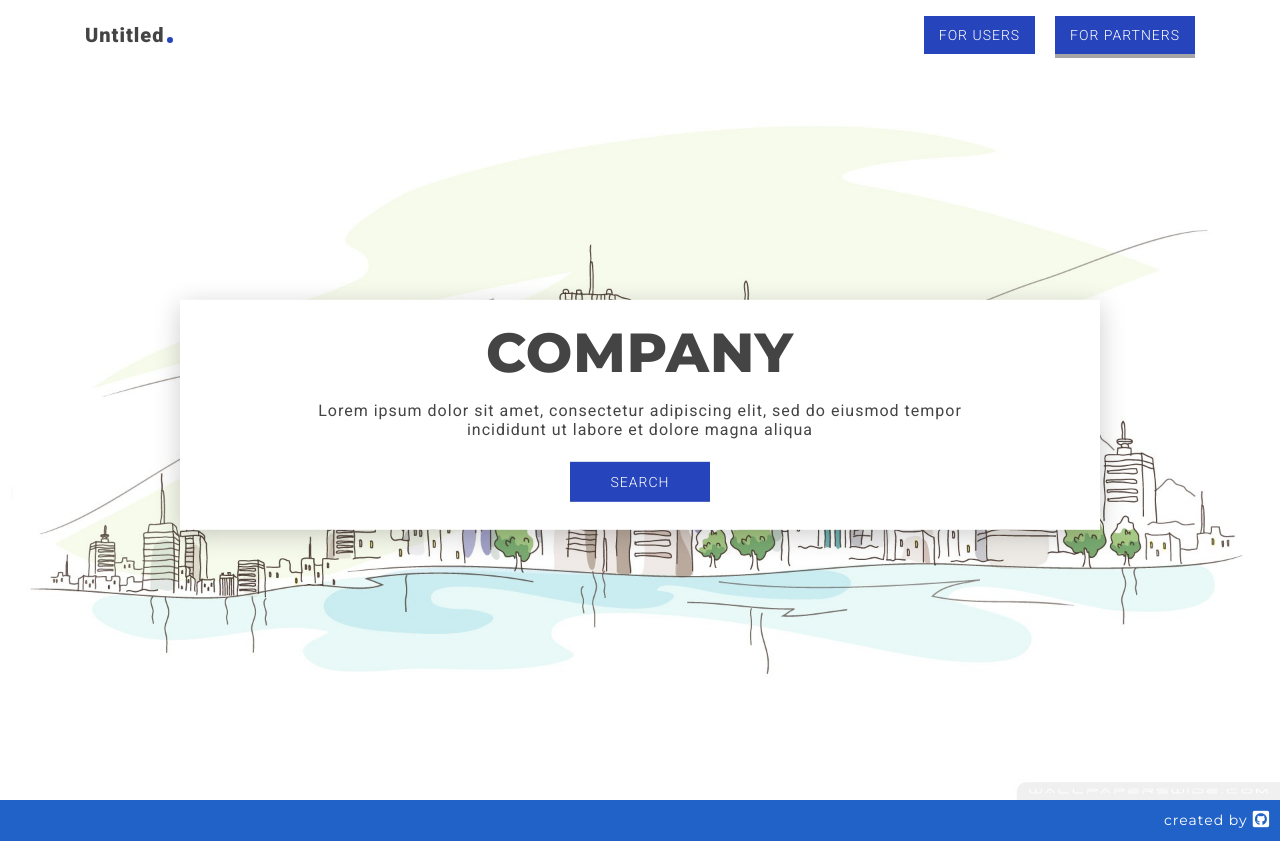
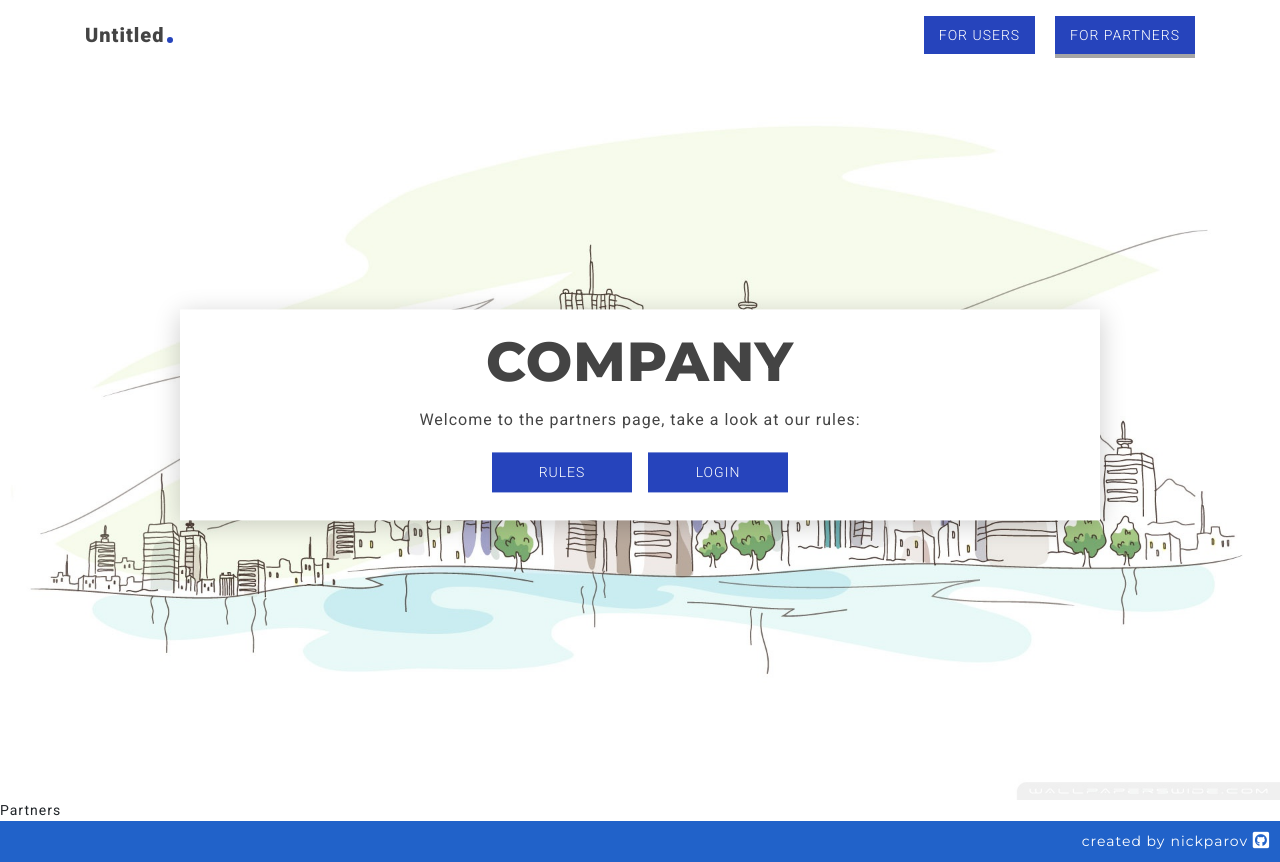
Before and after one commit to nickparov/Marketing_Platform_React, a React (Create React App) app: page /partners in a window 1280 px wide. Before the commit the page ends 841 px from the top, so only its background shows below. Built offline with nearby package versions, Linux system fonts and the light colour scheme.

Commit message:
+ router update

```diff
--- a/src/App.js
+++ b/src/App.js
@@ -3,18 +3,23 @@ import { Route, Switch} from 'react-router-dom';
 
 import './assets/css/style.css';
 
+import Wrapper from './containers/Wrapper/Wrapper';
+
+const PartnersPage = lazy(() => import('./containers/PartnersPage/PartnersPage'));
 const UsersPage = lazy(() => import('./containers/UsersPage/UsersPage'));
 
 class App extends Component {
+
   render() {
     return (
-      <div className="App">
-      <Suspense fallback={<div>Loading...</div>}>
-        <Switch>
-          <Route path="/" render={() => <UsersPage/>}/>
-        </Switch>
-      </Suspense>
-      </div>
+      <Wrapper>
+        <Suspense fallback={<div>Loading...</div>}>
+          <Switch>
+            <Route path="/partners" exact render={(props) => <PartnersPage {...props}/>}/>
+            <Route path="/" render={(props) => <UsersPage {...props}/>}/>
+          </Switch>
+        </Suspense>
+      </Wrapper>
     );
   }
 }
--- /dev/null
+++ b/src/components/BannerBtns/BannerBtns.js
@@ -0,0 +1,37 @@
+import React from 'react';
+import { Link } from 'react-router-dom';
+
+export default function BannerBtns(props) {
+
+  let buttons = null;
+  if(props.page == 'users') {
+    buttons = (
+        <Link
+            to='/search' exact
+            className="btn btn-theme">
+                Search
+        </Link>
+    );
+  } else {
+    buttons = (
+      <>
+        <Link
+            to='/rules' exact
+            className="btn btn-theme">
+                Rules
+        </Link>
+        <Link
+            to='/login' exact
+            className="btn btn-theme">
+                Login
+        </Link>
+      </>
+    );
+  }
+
+  return (
+    <div className="btn-bar">
+       { buttons }
+    </div>
+  )
+}
--- a/src/components/Footer/Footer.js
+++ b/src/components/Footer/Footer.js
@@ -4,7 +4,7 @@ export default function Footer() {
   return (
     <div className="d-flex justify-content-end footer font-alt">
        <p style={{padding: '0 5px', margin: 0}}>created by</p>
-       <a href="https://github.com/nickparov"><i className="fab fa-github-square fa-lg"></i></a>
+       <a href="https://github.com/nickparov">nickparov <i className="fab fa-github-square fa-lg"></i></a>
     </div>
   )
 }
--- a/src/components/MainBanner/MainBanner.js
+++ b/src/components/MainBanner/MainBanner.js
@@ -1,4 +1,8 @@
 import React, { Component } from 'react';
+
+import { withRouter } from 'react-router-dom';
+
+import BannerBtns from '../BannerBtns/BannerBtns.js';
 
 // assets
 import bg_image from '../../assets/img/banner.jpg';
@@ -10,8 +14,20 @@ import {
     Col
 } from 'reactstrap';
 
-export default class MainBanner extends Component {
+class MainBanner extends Component {
+
   render() {
+    let caption = null;
+    let btns = null;
+
+    if(this.props.location.pathname.includes('partners')) {
+      caption = "Welcome to the partners page, take a look at our rules:";
+      btns = <BannerBtns page="partners"/>;
+    } else {
+      caption = "Welcome to the users page!";
+      btns = <BannerBtns page="users"/>;
+    }
+
     return (
          <section id="home" className="home-banner" style={{backgroundImage: `url(${bg_image})`}}>
            <Container>
@@ -19,10 +35,8 @@ export default class MainBanner extends Component {
                     <Col md="10">
                         <div className="home-text-center text-center feature-box-02">
                             <h1 className="font-alt">Company</h1>
-                            <h3>Lorem ipsum dolor sit amet, consectetur adipiscing elit, sed do eiusmod tempor incididunt ut labore et dolore magna aliqua</h3>
-                            <div className="btn-bar">
-                                <a href="index.html#services" className="btn btn-theme">Search</a>
-                            </div>
+                            <h3>{ caption }</h3>
+                            { btns }
                         </div>
                     </Col>
                 </Row>
@@ -31,3 +45,5 @@ export default class MainBanner extends Component {
     )
   }
 }
+
+export default withRouter(MainBanner);
--- /dev/null
+++ b/src/containers/PartnersPage/PartnersPage.js
@@ -0,0 +1,14 @@
+import React, { Component } from 'react'
+
+class PartnersPage extends Component {
+
+
+  render() {
+    return (
+      <div>
+        Partners
+      </div>
+    )
+  }
+}
+export default PartnersPage;
--- a/src/containers/UsersPage/UsersPage.js
+++ b/src/containers/UsersPage/UsersPage.js
@@ -1,15 +1,15 @@
 import React, { Component } from 'react';
 
-// UI
-import MainBanner from '../../components/MainBanner/MainBanner';
-import Wrapper from '../Wrapper/Wrapper';
+
 
 class UsersPage extends Component {
+
+
   render() {
     return (
-      <Wrapper>
-        <MainBanner />
-      </Wrapper>
+        <div>
+          Users
+        </div>
     )
   }
 }
--- a/src/containers/Wrapper/Wrapper.js
+++ b/src/containers/Wrapper/Wrapper.js
@@ -1,14 +1,23 @@
-import React from 'react';
+import React, { Component } from 'react';
+
+import { withRouter } from "react-router";
 
 import Navigation from '../../components/Navigation/Navigation';
 import Footer from '../../components/Footer/Footer';
+import MainBanner from '../../components/MainBanner/MainBanner';
 
-export default function Wrapper(props) {
+class Wrapper extends Component {
+
+
+  render() {
     return (
       <>
           <Navigation />
-            {props.children}
+              <MainBanner/>
+              {this.props.children}
           <Footer />
       </>
     )
   }
+}
+export default Wrapper;
```
Also changed, not shown: 12 other files (tests, documents, lock files or other folders). Lines whose indentation alone changed are shown as unchanged.
